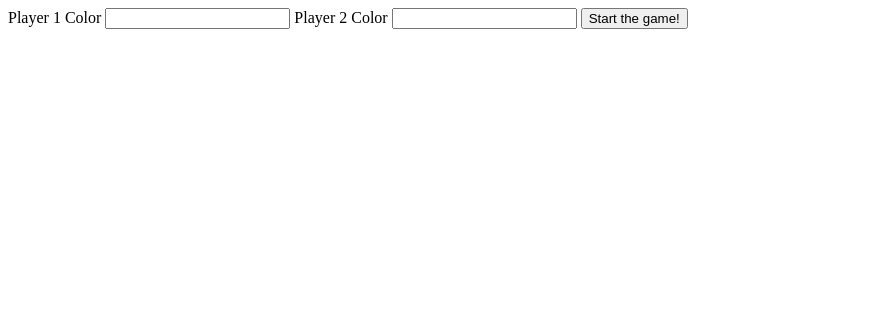
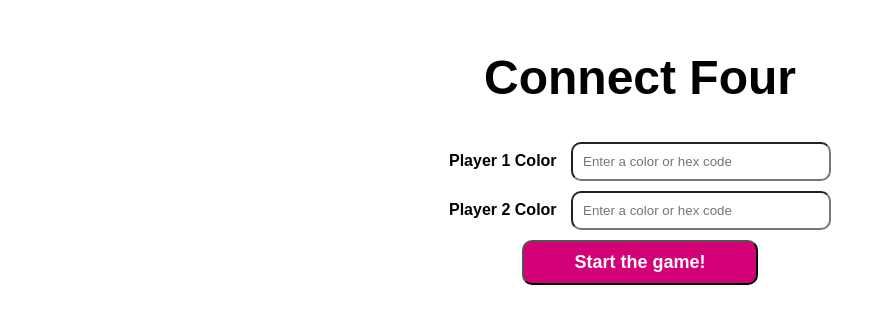
Before and after one commit to dharvSpring/connect-four-oo, a plain HTML site: page index.html in a window 1280 px wide. Shown: the whole page, without its empty margins (0-886 px from the left). Drawn offline with Linux system fonts and the light colour scheme.

Commit message:
better look and feel

```diff
--- a/connect4.css
+++ b/connect4.css
@@ -1,18 +1,62 @@
 /* game board table */
+
+body {
+  text-align: center;
+  font-family: sans-serif;
+  margin: 50px;
+}
+
+h1 {
+  font-size: xxx-large;
+}
+
+form > input, label {
+  margin: 5px;
+  /* display: inline-block; */
+}
+
+label {
+  /* width: 20%; */
+  text-align: right;
+  font-weight: bold;
+}
+
+#game {
+  margin-top: 20px;
+  display: flex;
+  justify-content: center;
+}
 
 #board td {
   width: 50px;
   height: 50px;
-  border: solid 1px #666;
+  border: solid 2px #666;
+  /* background-color: white; */
+}
+
+input[type='text'] {
+  width: 20%;
+  border-radius: 10px;
+  padding: 10px;
+}
+
+input[type='submit'], button {
+  width: 20%;
+  padding: 10px;
+  border-radius: 10px;
+  font-weight: bold;
+  font-size: large;
+  color: white;
+  background-color: #d40078;
 }
 
 /* pieces are div within game table cells: draw as colored circles */
-
 .piece {
   margin: 5px;
   width: 80%;
   height: 80%;
   border-radius: 50%;
+  border: solid 1px gray;
 }
 
 /* .piece.p1 {
@@ -24,9 +68,8 @@
 } */
 
 /* column-top is table row of clickable areas for each column */
-
 #column-top td {
-  border: dashed 1px lightgray;
+  border: dashed 2px lightgray;
 }
 
 #column-top td:hover {
--- a/index.html
+++ b/index.html
@@ -4,11 +4,14 @@
   <link href="connect4.css" rel="stylesheet">
 </head>
 <body>
+  <h1>Connect Four</h1>
   <form id="players">
     <label for="player1">Player 1 Color</label>
-    <input name="player1" type="text">
+    <input name="player1" type="text" placeholder="Enter a color or hex code">
+    <br />
     <label for="player2">Player 2 Color</label>
-    <input name="player2" type="text">
+    <input name="player2" type="text" placeholder="Enter a color or hex code">
+    <br />
 
     <input name="start" type="submit" value="Start the game!">
   </form>
```
